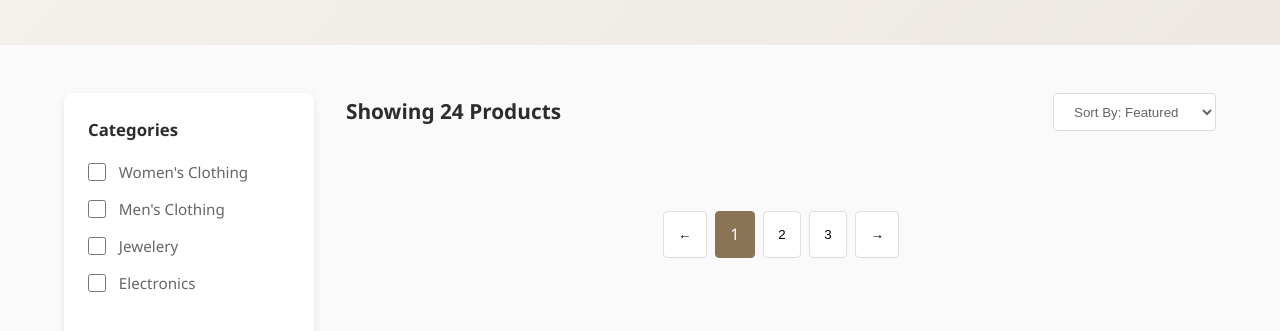
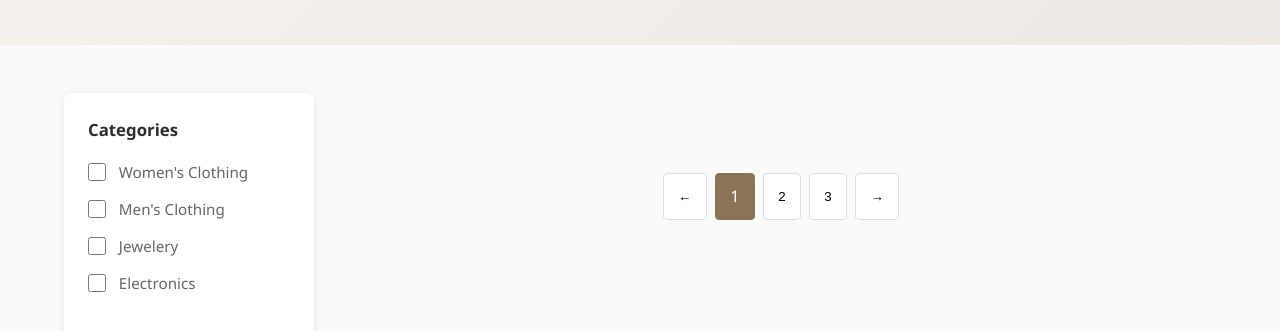
Before and after one commit to saadkh12/E-commerce-Website-main, a plain HTML site: page products.html in a window 1280 px wide. Shown: the part 245-576 px from the top of the page. Drawn offline with Linux system fonts and the light colour scheme; no server answers.

Commit message:
Remove commented-out product sorting header and select elements from products.html

```diff
--- a/products.html
+++ b/products.html
@@ -99,14 +99,14 @@
         <!-- Products Grid -->
         <section class="products-container">
             <div class="products-header">
-                <h2>Showing 24 Products</h2>
-                <select class="sort-select">
+                <!-- <h2>Showing 24 Products</h2> -->
+                <!-- <select class="sort-select">
                     <option>Sort By: Featured</option>
                     <option>Newest</option>
                     <option>Price: Low to High</option>
                     <option>Price: High to Low</option>
                     <option>Best Sellers</option>
-                </select>
+                </select> -->
             </div>
 
             <div class="products-grid">
```
